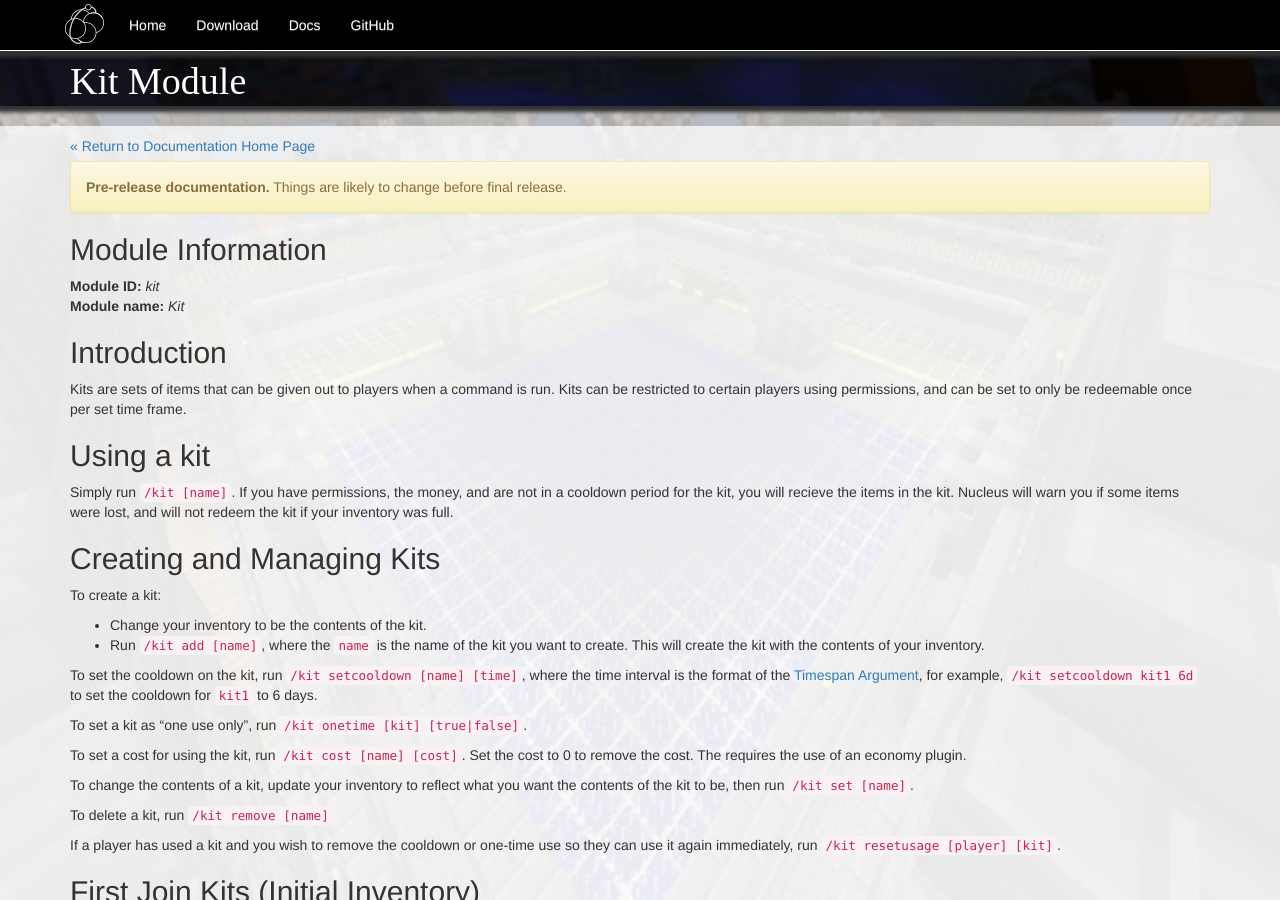
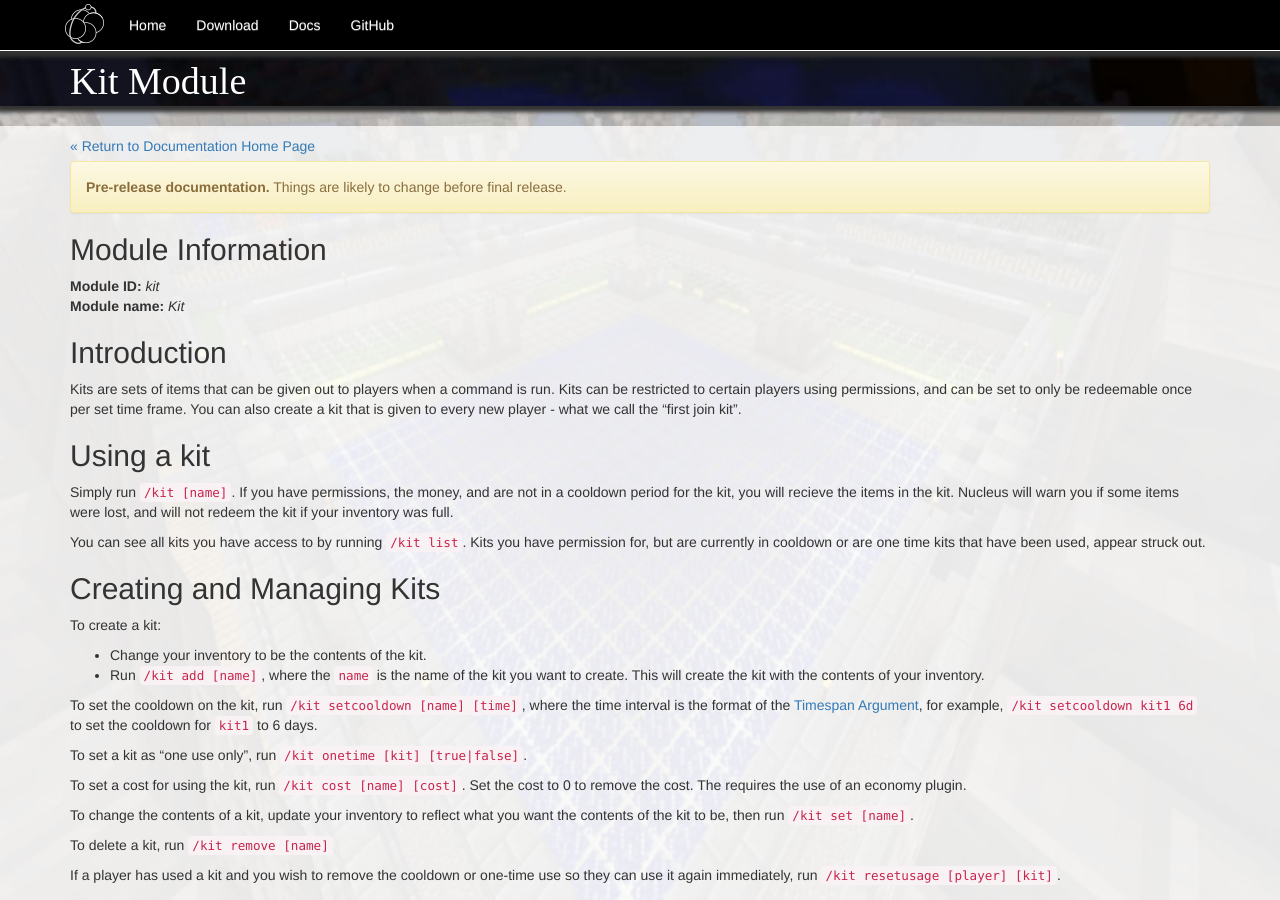
Before and after one commit to NucleusPowered/site-v1, a Jekyll site: the page built from docs/modules/kit.md, in a window 1280 px wide and 900 px high. Built offline with Jekyll 4.4.1, drawn with Linux system fonts in a browser that asks for light colours.

Commit message:
Update Kits docs a bit more.

```diff
--- a/docs/modules/kit.md
+++ b/docs/modules/kit.md
@@ -10,13 +10,17 @@ lastupdate: 0.3
 ## Introduction
 
 Kits are sets of items that can be given out to players when a command is run. Kits can be restricted to certain players
-using permissions, and can be set to only be redeemable once per set time frame.
+using permissions, and can be set to only be redeemable once per set time frame. You can also create a kit that is given to
+every new player - what we call the "first join kit".
 
 ## Using a kit
 
 Simply run `/kit [name]`. If you have permissions, the money, and are not in a cooldown period for the kit, you will
 recieve the items in the kit. Nucleus will warn you if some items were lost, and will not redeem the kit if your inventory
 was full.
+
+You can see all kits you have access to by running `/kit list`. Kits you have permission for, but are currently in cooldown
+or are one time kits that have been used, appear struck out.
 
 ## Creating and Managing Kits
 
```
